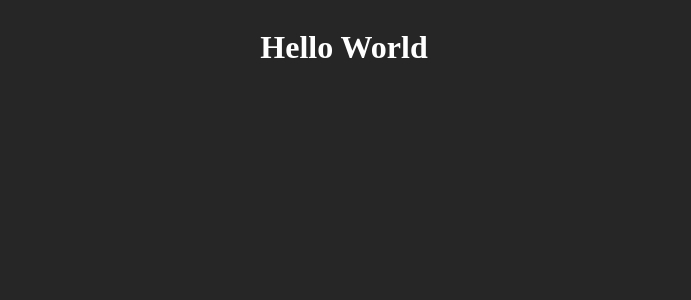
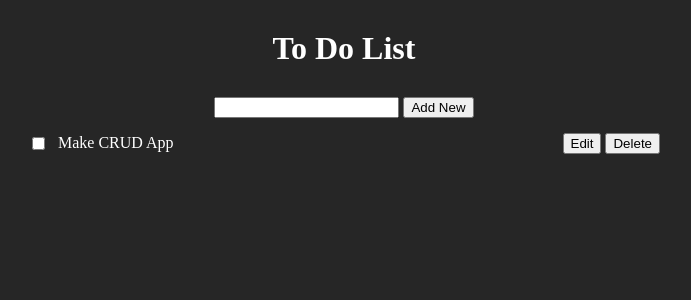
Before and after one commit to OmarBaiomay/FlaskCRUDApp, a Flask app: page / in a window 1280 px wide. Shown: the top 300 px of the page, without its empty margins (296-987 px from the left). Run offline with Flask 3, Linux system fonts and the light colour scheme; parts of the project's set-up code (start-up, migrations or seed data) failed here and were passed over.

Commit message:
update web app

```diff
--- a/app.py
+++ b/app.py
@@ -3,8 +3,22 @@
 from flask import Flask, render_template
 from flask_scss import Scss
 from flask_sqlalchemy import SQLAlchemy
+from datetime import datetime
 
 app = Flask(__name__)
+Scss(app)
+
+app.config["SQLALCHEMY_DATABASE_URI"] = "sqlite://todoapp.db"
+db = SQLAlchemy(app)
+
+class Task(db.Model):
+    id = db.Column(db.Integer, primary_key=True)
+    content = db.Column(db.String(200), nullable=False)
+    completed = db.Column(db.Integer, default=0)
+    created = db.Column(db.datetime, default=datetime.utcnow)
+
+    def __repr__(self) -> str:
+        return f"Task {self.id}"
 
 
 @app.route("/")
@@ -13,4 +27,7 @@ def index():
 
 
 if __name__ in "__main__":
+    with app.app_context():
+        db.create_all()
+
     app.run(debug=True)
--- a/static/assets/css/style.min.css
+++ b/static/assets/css/style.min.css
@@ -1 +1 @@
-*{box-sizing:border-box}body{background-color:#262626;color:#fff;display:flex;justify-content:center;align-items:center}/*# sourceMappingURL=style.min.css.map */
+*{box-sizing:border-box}body{background-color:#262626;color:#fff}.container{width:50%;margin:0 auto;display:flex;flex-direction:column;justify-content:center;align-items:center}.header{text-align:center;margin:30px 0}.add-new-wrapper{display:flex;justify-content:center;align-items:center;gap:15px;width:100%}.tasks-wrapper{display:flex;justify-content:center;align-items:start;width:100%}.tasks-wrapper .task{display:flex;align-items:center;justify-content:space-between;width:100%}.tasks-wrapper .task .task-content{display:flex;align-items:center;justify-content:space-between;gap:10px}/*# sourceMappingURL=style.min.css.map */
--- a/static/scss/style.scss
+++ b/static/scss/style.scss
@@ -5,7 +5,47 @@
 body{
     background-color: #262626;
     color: #fff;
+}
+
+.container{
+    width: 50%;
+    margin: 0 auto;
+    display: flex;
+    flex-direction: column;
+    justify-content: center;
+    align-items: center;
+}
+
+.header{
+    text-align: center;
+    margin: 30px 0;
+}
+
+.add-new-wrapper{
     display: flex;
     justify-content: center;
     align-items: center;
+    gap: 15px;
+    width: 100%;
 }
+
+.tasks-wrapper{
+    display: flex;
+    justify-content: center;
+    align-items: start;
+    width: 100%;
+
+    .task{
+        display: flex;
+        align-items: center;
+        justify-content: space-between;
+        width: 100%;
+
+        .task-content{
+            display: flex;
+            align-items: center;
+            justify-content: space-between;
+            gap: 10px;
+        }
+    }
+}
--- /dev/null
+++ b/templates/base.html
@@ -0,0 +1,21 @@
+<!DOCTYPE html>
+<html lang="en">
+<head>
+    <meta charset="UTF-8">
+    <meta name="viewport" content="width=device-width, initial-scale=1.0">
+
+    <!-- <link rel="stylesheet" href="../static/assets/css/style.min.css"> -->
+    <link rel="stylesheet" href="{{url_for('static', filename='assets/css/style.min.css')}}">
+
+    {% block head %} {% endblock %}
+</head>
+<body>
+
+    <header class="header">
+        <h1>To Do List</h1>
+    </header>
+
+    {% block body %} {% endblock %}
+
+</body>
+</html>
--- a/templates/index.html
+++ b/templates/index.html
@@ -1,16 +1,32 @@
-<!DOCTYPE html>
-<html lang="en">
-<head>
-    <meta charset="UTF-8">
-    <meta name="viewport" content="width=device-width, initial-scale=1.0">
-    <title>Flask App</title>
+{% extends 'base.html' %}
 
-    <!-- <link rel="stylesheet" href="../static/assets/css/style.min.css"> -->
-    <link rel="stylesheet" href="{{url_for('static', filename='assets/css/style.min.css')}}">
-</head>
-<body>
+{%block head%}
 
-    <h1>Hello World</h1>
+<title>Flask App</title>
 
-</body>
-</html>
+{% endblock %}
+
+{% block body %}
+
+<div class="container">
+    <div class="add-new-wrapper">
+        <form>
+            <input type="text" name="content" id="content">
+            <input type="submit" value="Add New" id="btn-add">
+        </form>
+    </div>
+    <div class="tasks-wrapper">
+        <div class="task">
+            <div class="task-content">
+                <input type="checkbox">
+                <p>Make CRUD App</p>
+            </div>
+            <div class="actions">
+                <button class="btn btn-update">Edit</button>
+                <button class="btn btn-delete">Delete</button>
+            </div>
+        </div>
+    </div>
+</div>
+
+{% endblock %}
```
Also changed, not shown: 2 other files.
